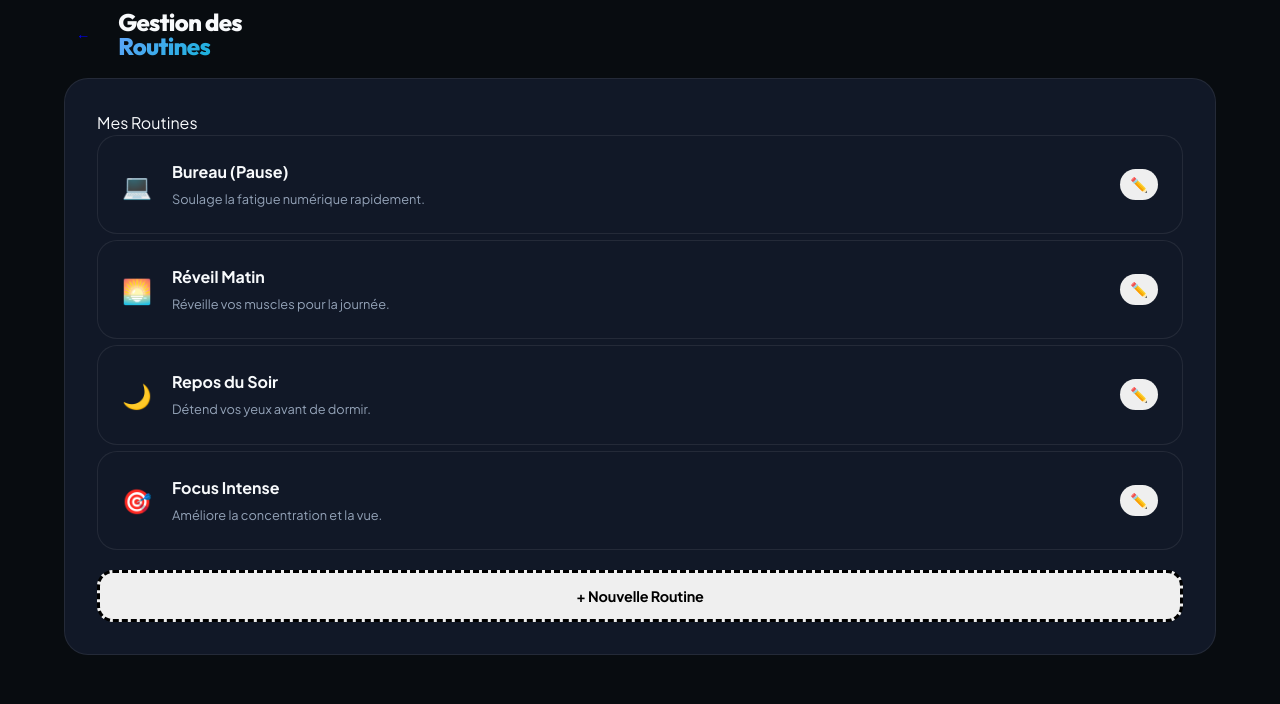
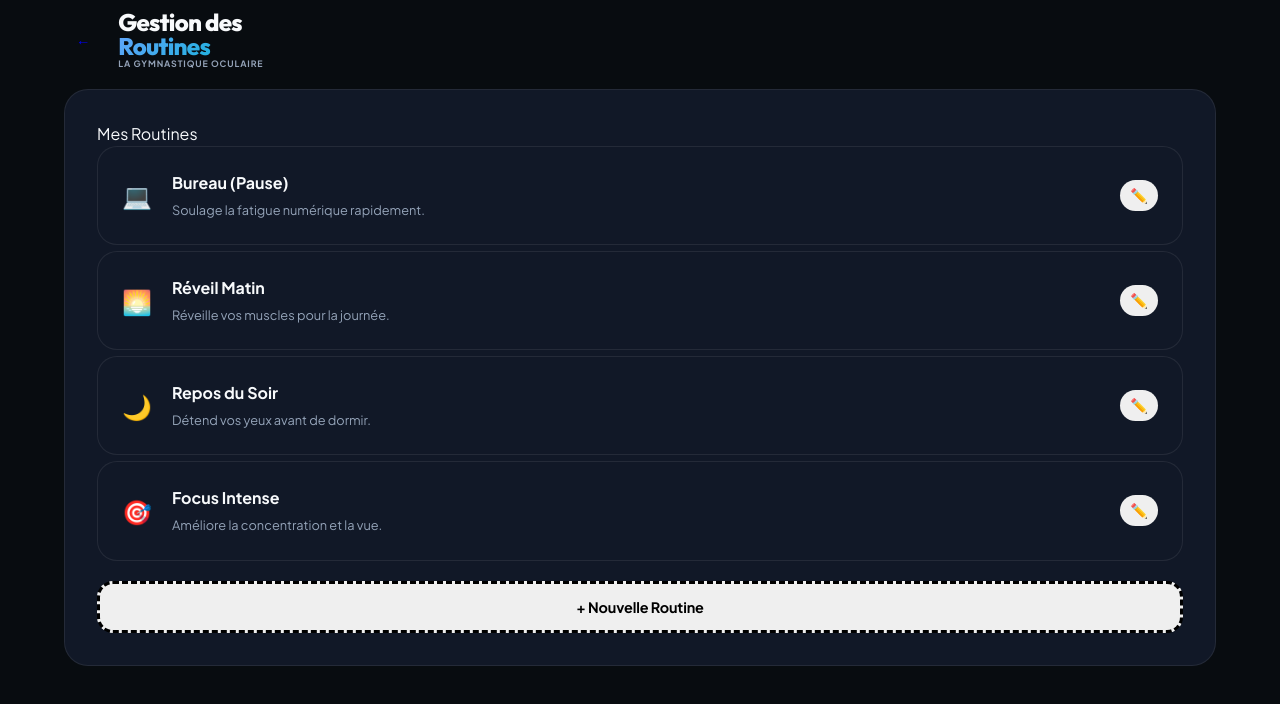
Before and after one commit to nvjeannet/ocuflow-saas, a plain HTML site: page routines.html in a window 1280 px wide. Drawn offline with Linux system fonts and the light colour scheme; a web font is replaced by a local one.

Commit message:
Mise à jour finale du slogan dans tous les fichiers restants

```diff
--- a/routines.html
+++ b/routines.html
@@ -17,7 +17,7 @@
   <div class="page-container">
     <div style="display:flex;align-items:center;margin-bottom:20px;margin-top:10px;">
       <a href="config.html" class="btn btn-ghost" style="padding:8px 12px;margin-right:16px;">←</a>
-      <div class="logo">Gestion des <span>Routines</span></div>
+      <div class="logo">Gestion des <span>Routines</span><div class="logo-slogan">La Gymnastique Oculaire</div></div>
     </div>
 
     <div class="section" id="routine-editor" style="display:none;">
```
Also changed, not shown: config.html (+1 -1 lines).
